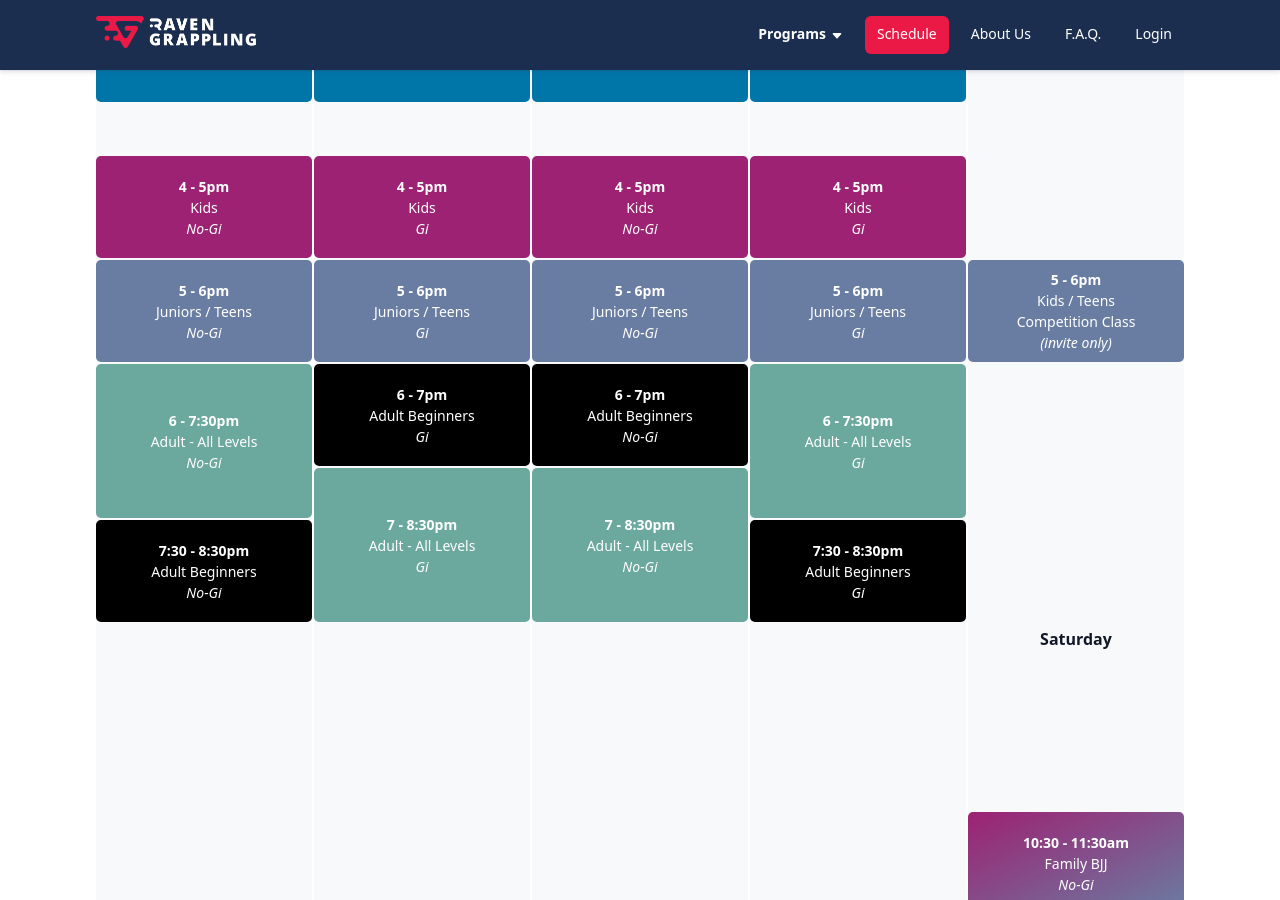
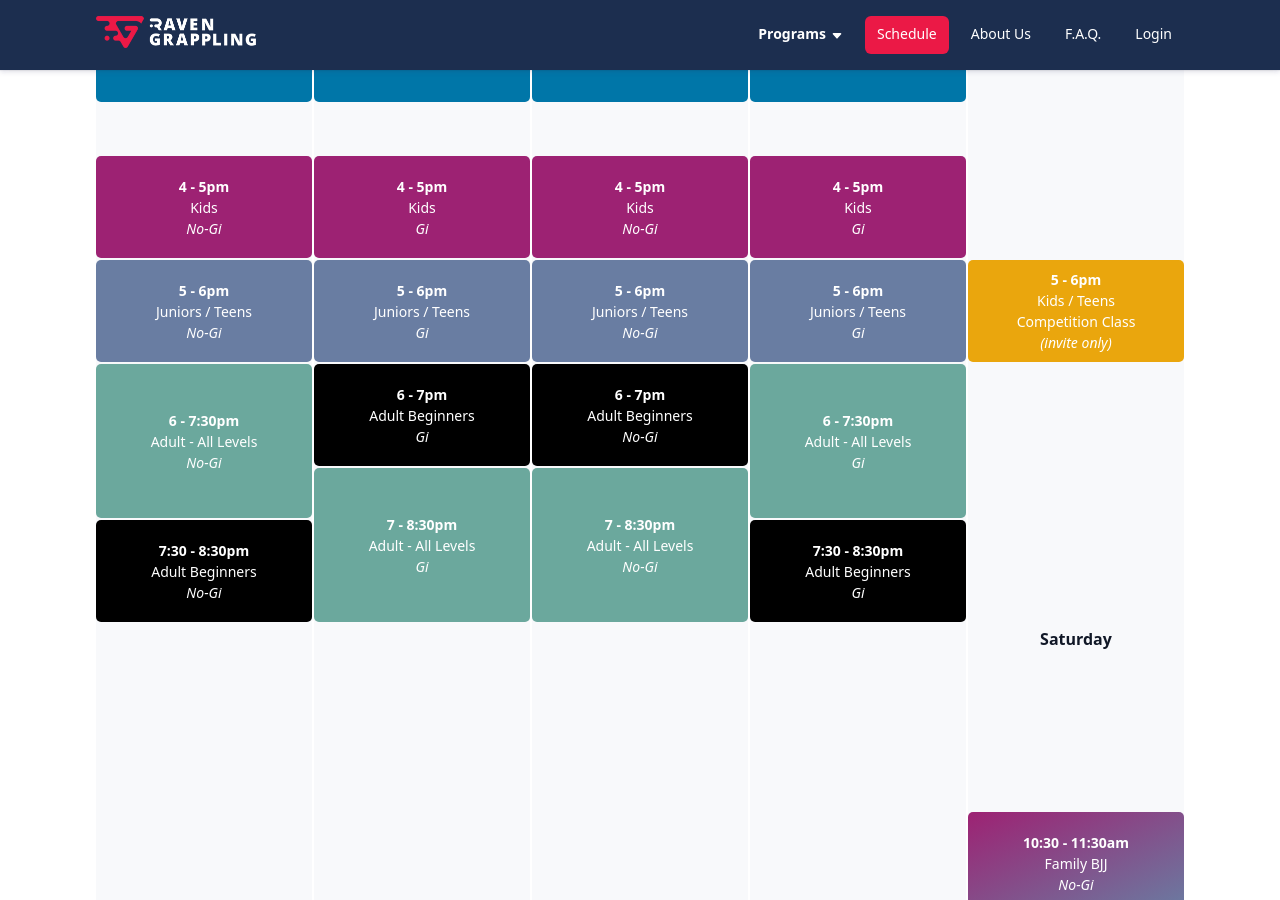
Before and after one commit to RavenGrappling/RavenGrappling.github.io, a Jekyll site: the page built from pages/schedule.html, in a window 1280 px wide and 900 px high, scrolled down 432 px. Built offline with Jekyll 4.4.1, drawn with Linux system fonts in a browser that asks for light colours.

Commit message:
Update schedule.html

```diff
--- a/pages/schedule.html
+++ b/pages/schedule.html
@@ -144,7 +144,7 @@
           Friday
         </div>
         <div class="r-calendar-day-events">
-          <div class="r-calendar-day-event r-event-start-10 r-event-end-12 r-event-teens">
+          <div class="r-calendar-day-event r-event-start-10 r-event-end-12 r-event-competition-class">
             <div class="r-calendar-day-event-time">5 - 6pm</div>
             <div>Kids / Teens</div>
             <div>Competition Class</div>
```
